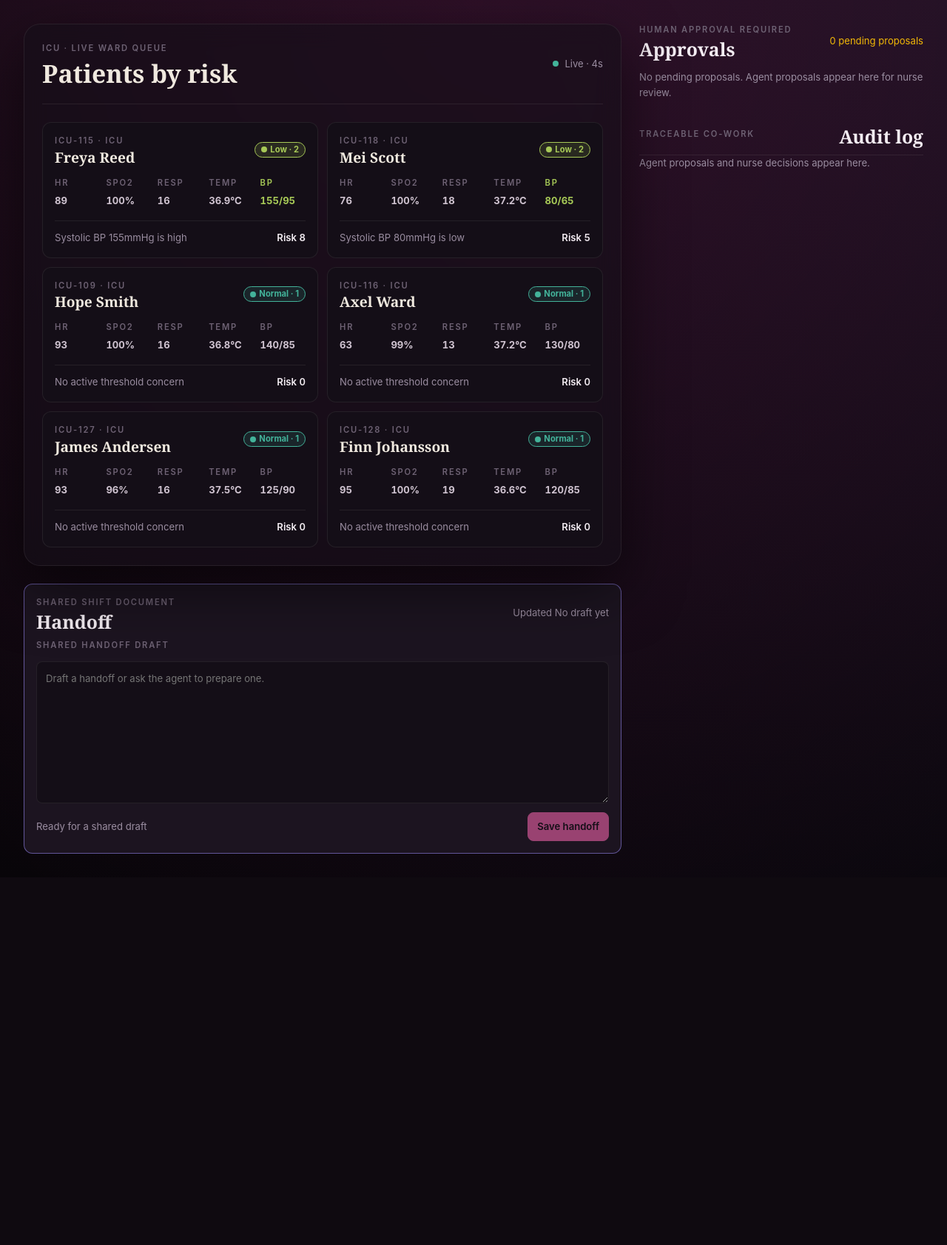
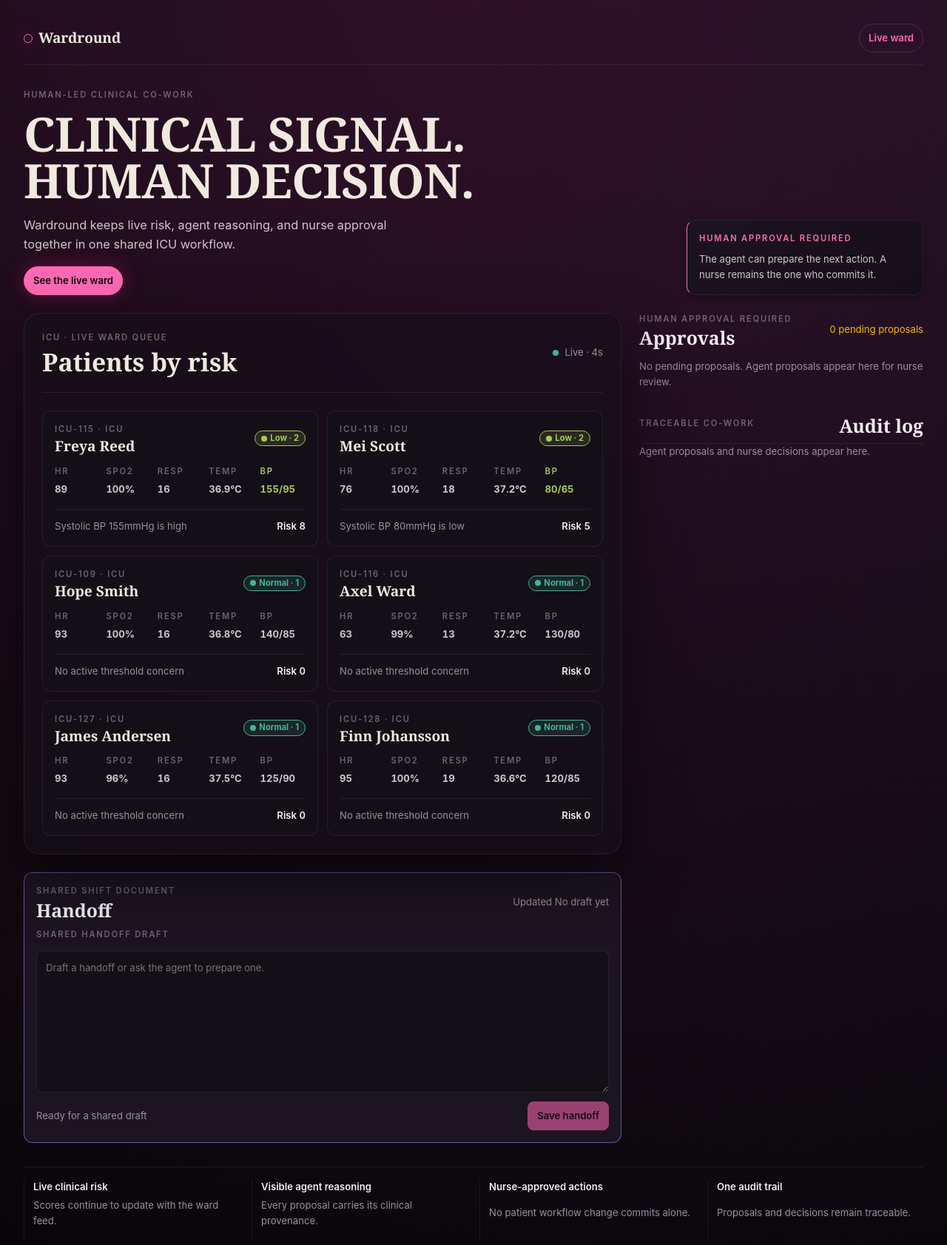
Before and after one commit to Ella-Afonso/pulsecheck, a React (Vite) app: page / in a window 1280 px wide. Shown: the top 1683 px of the page at 74% size. Before the commit the page ends 1186 px from the top, so only its background shows below. Built offline with nearby package versions, Linux system fonts and the light colour scheme.

Commit message:
Add Wardround presentation shell

```diff
--- a/src/App.css
+++ b/src/App.css
@@ -2,6 +2,149 @@
 *::before,
 *::after {
   box-sizing: border-box;
+}
+
+.wardround-app {
+  position: relative;
+  isolation: isolate;
+  overflow: clip;
+}
+
+.app-shell__header,
+.wardround-hero,
+.trust-strip {
+  width: min(100%, calc(var(--sp-16) * 20));
+  margin: 0 auto;
+}
+
+.app-shell__header {
+  display: flex;
+  align-items: center;
+  justify-content: space-between;
+  gap: var(--sp-4);
+  padding-bottom: var(--sp-4);
+  border-bottom: 1px solid var(--border-hair);
+}
+
+.app-shell__brand,
+.app-shell__live-link,
+.wardround-hero__cta {
+  font-size: var(--fs-sm);
+  font-weight: var(--fw-semi);
+  text-decoration: none;
+}
+
+.app-shell__brand {
+  display: inline-flex;
+  align-items: center;
+  gap: var(--sp-2);
+  color: var(--display);
+  font-family: var(--font-display);
+  font-size: var(--fs-h2);
+  letter-spacing: var(--tracking-hero);
+}
+
+.app-shell__brand-mark {
+  width: var(--sp-3);
+  height: var(--sp-3);
+  border: 1px solid var(--brand-rose);
+  border-radius: var(--r-pill);
+  box-shadow: var(--accent-glow);
+}
+
+.app-shell__live-link {
+  padding: var(--sp-2) var(--sp-3);
+  border: 1px solid var(--border-strong);
+  border-radius: var(--r-pill);
+  color: var(--brand-rose);
+}
+
+.app-shell__brand:focus-visible,
+.app-shell__live-link:focus-visible,
+.wardround-hero__cta:focus-visible {
+  outline: none;
+  box-shadow: var(--focus-ring);
+}
+
+.wardround-hero {
+  display: grid;
+  grid-template-columns: minmax(0, 1fr) minmax(calc(var(--sp-16) * 3), calc(var(--sp-16) * 5));
+  align-items: end;
+  gap: var(--sp-8);
+  padding: var(--sp-8) 0 var(--sp-6);
+}
+
+.wardround-hero__copy {
+  min-width: 0;
+}
+
+.wardround-hero__eyebrow,
+.wardround-hero__assurance p {
+  margin: 0;
+  color: var(--text-faint);
+  font-size: var(--fs-micro);
+  font-weight: var(--fw-semi);
+  letter-spacing: var(--tracking-micro);
+  text-transform: uppercase;
+}
+
+.wardround-hero h1 {
+  max-width: calc(var(--sp-16) * 11);
+  margin: var(--sp-3) 0 0;
+  color: var(--display);
+  font-family: var(--font-display);
+  font-size: clamp(2.45rem, 5vw, 4.6rem);
+  font-weight: var(--fw-bold);
+  letter-spacing: var(--tracking-hero);
+  line-height: var(--leading-hero);
+  text-transform: uppercase;
+}
+
+.wardround-hero__summary {
+  max-width: calc(var(--sp-16) * 8);
+  margin: var(--sp-4) 0 0;
+  color: var(--text-body);
+  font-size: var(--fs-lg);
+}
+
+.wardround-hero__cta {
+  display: inline-flex;
+  margin-top: var(--sp-4);
+  padding: var(--sp-2) var(--sp-3);
+  border: 1px solid var(--brand-rose);
+  border-radius: var(--r-pill);
+  background: var(--brand-rose);
+  color: var(--bg-base);
+  box-shadow: var(--accent-glow);
+}
+
+.wardround-hero__assurance {
+  display: grid;
+  gap: var(--sp-2);
+  min-width: 0;
+  padding: var(--sp-4);
+  border: 1px solid var(--border-hair);
+  border-left-color: var(--brand-rose);
+  border-radius: var(--r-md);
+  background: linear-gradient(
+    135deg,
+    color-mix(in srgb, var(--surface-1) 92%, transparent),
+    color-mix(in srgb, var(--surface-inset) 86%, transparent)
+  );
+  box-shadow: var(--shadow-1);
+}
+
+.wardround-hero__assurance p {
+  color: var(--brand-rose);
+}
+
+.wardround-hero__assurance span {
+  color: var(--text-body);
+  font-size: var(--fs-sm);
+}
+
+.wardround-product {
+  scroll-margin-top: var(--sp-4);
 }
 
 .wardround-workspace {
@@ -25,6 +168,41 @@
   grid-template-columns: minmax(0, 1fr);
   min-width: 0;
   gap: var(--sp-6);
+}
+
+.trust-strip {
+  margin-top: var(--sp-8);
+  padding-top: var(--sp-4);
+  border-top: 1px solid var(--border-hair);
+}
+
+.trust-strip__list {
+  display: grid;
+  grid-template-columns: repeat(4, minmax(0, 1fr));
+  gap: var(--sp-4);
+  margin: 0;
+  padding: 0;
+  list-style: none;
+}
+
+.trust-strip__item {
+  display: grid;
+  gap: var(--sp-1);
+  min-width: 0;
+  padding-bottom: var(--sp-4);
+  border-left: 1px solid var(--border-hair);
+  padding-left: var(--sp-3);
+}
+
+.trust-strip__item strong {
+  color: var(--text-hi);
+  font-size: var(--fs-sm);
+  font-weight: var(--fw-semi);
+}
+
+.trust-strip__item span {
+  color: var(--text-muted);
+  font-size: var(--fs-sm);
 }
 
 .handoff-pane {
@@ -181,7 +359,7 @@
   text-transform: uppercase;
 }
 
-.patient-board h1,
+.patient-board h2,
 .patient-card h2 {
   margin: 0;
   color: var(--display);
@@ -189,7 +367,7 @@
   font-weight: var(--fw-bold);
 }
 
-.patient-board h1 {
+.patient-board h2 {
   margin-top: var(--sp-2);
   font-size: var(--fs-display);
   line-height: var(--leading-hero);
@@ -246,6 +424,8 @@
 
   display: grid;
   gap: var(--sp-4);
+  position: relative;
+  isolation: isolate;
   padding: var(--sp-4);
   border: 1px solid var(--border-hair);
   border-radius: var(--r-md);
@@ -254,6 +434,36 @@
     background var(--dur) var(--ease),
     border-color var(--dur) var(--ease),
     transform var(--dur) var(--ease);
+}
+
+.patient-card--committed::after {
+  position: absolute;
+  inset: calc(var(--sp-1) / -2);
+  z-index: 1;
+  border: 1px solid var(--accent);
+  border-radius: calc(var(--r-md) + var(--sp-1));
+  box-shadow: var(--accent-glow);
+  content: "";
+  opacity: 0;
+  pointer-events: none;
+  animation: patient-card-commit-ring 1.2s var(--ease) both;
+}
+
+@keyframes patient-card-commit-ring {
+  0% {
+    opacity: 0;
+    transform: scale(0.985);
+  }
+
+  18% {
+    opacity: 1;
+    transform: scale(1);
+  }
+
+  100% {
+    opacity: 0;
+    transform: scale(1.018);
+  }
 }
 
 .patient-card:hover {
@@ -507,6 +717,15 @@
   border-left-color: var(--agent-line);
   border-radius: var(--r-md);
   background: var(--surface-2);
+  transition:
+    opacity var(--dur) var(--ease),
+    transform var(--dur) var(--ease);
+}
+
+.proposal-card--committing {
+  opacity: 0;
+  pointer-events: none;
+  transform: translateX(calc(var(--sp-3) * -1));
 }
 
 .proposal-card__header {
@@ -573,6 +792,12 @@
   flex: 1;
   padding: var(--sp-2) var(--sp-3);
   border-radius: var(--r-sm);
+}
+
+.proposal-card__approve:disabled,
+.proposal-card__reject:disabled {
+  cursor: wait;
+  opacity: 0.58;
 }
 
 .proposal-card__approve {
@@ -696,16 +921,28 @@
 }
 
 @media (prefers-reduced-motion: reduce) {
-  .patient-card {
+  .patient-card,
+  .proposal-card {
     transition: none;
   }
 
   .patient-card:hover {
     transform: none;
   }
+
+  .patient-card--committed::after {
+    animation: none;
+    opacity: 1;
+    transform: none;
+  }
 }
 
 @media (max-width: 69.99rem) {
+  .wardround-hero {
+    grid-template-columns: minmax(0, 1fr);
+    gap: var(--sp-4);
+  }
+
   .wardround-workspace {
     grid-template-columns: minmax(0, 1fr);
   }
@@ -727,6 +964,25 @@
     grid-template-columns: minmax(0, 1fr);
   }
 
+  .app-shell__header,
+  .wardround-hero,
+  .trust-strip {
+    width: 100%;
+  }
+
+  .wardround-hero {
+    padding-top: var(--sp-6);
+  }
+
+  .wardround-hero h1 {
+    font-size: clamp(2.35rem, 14vw, 3.5rem);
+  }
+
+  .trust-strip__list {
+    grid-template-columns: minmax(0, 1fr);
+    gap: var(--sp-3);
+  }
+
   .patient-board {
     padding: var(--sp-4);
   }
--- a/src/App.jsx
+++ b/src/App.jsx
@@ -1,9 +1,12 @@
 import { useEffect } from "react";
 import "./App.css";
 import { ApprovalsRail } from "./components/ApprovalsRail";
+import { AppShell } from "./components/AppShell";
 import { AuditLog } from "./components/AuditLog";
 import { HandoffPane } from "./components/HandoffPane";
+import { Hero } from "./components/Hero";
 import { PatientBoard } from "./components/PatientBoard";
+import { TrustStrip } from "./components/TrustStrip";
 import { useVitalsFeed } from "./hooks/useVitalsFeed";
 import { registerWardTools } from "./tools/registerWardTools";
 
@@ -25,7 +28,9 @@
   }, []);
 
   return (
-    <main className="wardround-app">
+    <AppShell>
+      <Hero />
+      <section className="wardround-product" id="live-ward" aria-label="Live Wardround workspace">
         <div className="wardround-workspace">
           <div className="wardround-primary">
             <PatientBoard />
@@ -36,6 +41,8 @@
             <AuditLog />
           </aside>
         </div>
-    </main>
+      </section>
+      <TrustStrip />
+    </AppShell>
   );
 }
--- /dev/null
+++ b/src/components/AppShell.jsx
@@ -0,0 +1,16 @@
+export function AppShell({ children }) {
+  return (
+    <main className="wardround-app">
+      <header className="app-shell__header">
+        <a className="app-shell__brand" href="#live-ward" aria-label="Wardround live ward">
+          <span className="app-shell__brand-mark" aria-hidden="true" />
+          <span>Wardround</span>
+        </a>
+        <a className="app-shell__live-link" href="#live-ward">
+          Live ward
+        </a>
+      </header>
+      {children}
+    </main>
+  );
+}
--- /dev/null
+++ b/src/components/Hero.jsx
@@ -0,0 +1,24 @@
+export function Hero() {
+  return (
+    <section className="wardround-hero" aria-labelledby="wardround-hero-title">
+      <div className="wardround-hero__copy">
+        <p className="wardround-hero__eyebrow">Human-led clinical co-work</p>
+        <h1 id="wardround-hero-title">Clinical signal. Human decision.</h1>
+        <p className="wardround-hero__summary">
+          Wardround keeps live risk, agent reasoning, and nurse approval together in
+          one shared ICU workflow.
+        </p>
+        <a className="wardround-hero__cta" href="#live-ward">
+          See the live ward
+        </a>
+      </div>
+
+      <aside className="wardround-hero__assurance" aria-label="Wardround safeguard">
+        <p>Human approval required</p>
+        <span>
+          The agent can prepare the next action. A nurse remains the one who commits it.
+        </span>
+      </aside>
+    </section>
+  );
+}
--- a/src/components/PatientBoard.jsx
+++ b/src/components/PatientBoard.jsx
@@ -1,19 +1,35 @@
+import { useEffect } from "react";
 import { useWardStore } from "../state/useWardStore";
 import { PatientCard } from "./PatientCard";
+
+const COMMIT_MARKER_DURATION_MS = 1_200;
 
 export function PatientBoard() {
   const patients = useWardStore((state) => state.patients);
   const triageOrderOverride = useWardStore((state) => state.triageOrderOverride);
+  const lastCommittedId = useWardStore((state) => state.lastCommittedId);
+  const clearLastCommittedId = useWardStore((state) => state.clearLastCommittedId);
   const boardHeading = triageOrderOverride
     ? "Nurse-approved triage order"
     : "Patients by risk";
+
+  useEffect(() => {
+    if (!lastCommittedId) return undefined;
+
+    const committedId = lastCommittedId;
+    const timeoutId = window.setTimeout(() => {
+      clearLastCommittedId(committedId);
+    }, COMMIT_MARKER_DURATION_MS);
+
+    return () => window.clearTimeout(timeoutId);
+  }, [clearLastCommittedId, lastCommittedId]);
 
   return (
     <section className="patient-board" aria-labelledby="patient-board-title">
       <header className="patient-board__header">
         <div>
           <p className="patient-board__eyebrow">ICU · live ward queue</p>
-          <h1 id="patient-board-title">{boardHeading}</h1>
+          <h2 id="patient-board-title">{boardHeading}</h2>
         </div>
         <div className="patient-board__signals">
           {triageOrderOverride ? (
@@ -29,7 +45,11 @@
 
       <div className="patient-board__list">
         {patients.map((patient) => (
-          <PatientCard key={patient.patient_id} patient={patient} />
+          <PatientCard
+            key={patient.patient_id}
+            patient={patient}
+            isRecentlyCommitted={patient.patient_id === lastCommittedId}
+          />
         ))}
       </div>
     </section>
--- a/src/components/PatientCard.jsx
+++ b/src/components/PatientCard.jsx
@@ -28,7 +28,7 @@
   return `${flagLabel(flag)} from an approved agent proposal`;
 }
 
-export function PatientCard({ patient }) {
+export function PatientCard({ patient, isRecentlyCommitted = false }) {
   const { vitals, topConcern } = patient;
   const severity = patient.severity ?? 1;
   const flag = patient.workflow?.flag;
@@ -40,7 +40,11 @@
     : null;
 
   return (
-    <article className={`patient-card patient-card--severity-${severity}`}>
+    <article
+      className={`patient-card patient-card--severity-${severity}${
+        isRecentlyCommitted ? " patient-card--committed" : ""
+      }`}
+    >
       <div className="patient-card__header">
         <div>
           <p className="patient-card__eyebrow">
--- /dev/null
+++ b/src/components/TrustStrip.jsx
@@ -0,0 +1,21 @@
+const TRUST_ITEMS = [
+  ["Live clinical risk", "Scores continue to update with the ward feed."],
+  ["Visible agent reasoning", "Every proposal carries its clinical provenance."],
+  ["Nurse-approved actions", "No patient workflow change commits alone."],
+  ["One audit trail", "Proposals and decisions remain traceable."],
+];
+
+export function TrustStrip() {
+  return (
+    <section className="trust-strip" aria-label="Wardround safeguards">
+      <ul className="trust-strip__list">
+        {TRUST_ITEMS.map(([label, detail]) => (
+          <li className="trust-strip__item" key={label}>
+            <strong>{label}</strong>
+            <span>{detail}</span>
+          </li>
+        ))}
+      </ul>
+    </section>
+  );
+}
--- a/src/state/useWardStore.js
+++ b/src/state/useWardStore.js
@@ -323,6 +323,7 @@
   patients: initialPatients,
   thresholds: alertThresholds,
   triageOrderOverride: null,
+  lastCommittedId: null,
   handoffDraft: {
     content: "",
     authoredBy: null,
@@ -450,6 +451,9 @@
 
     set((state) => ({
       patients: result.patients,
+      ...(proposal.patient_id
+        ? { lastCommittedId: proposal.patient_id }
+        : {}),
       ...(Object.hasOwn(result, "triageOrderOverride")
         ? { triageOrderOverride: result.triageOrderOverride }
         : {}),
@@ -469,6 +473,13 @@
     }));
 
     return { ok: true, committed: result.committed };
+  },
+  clearLastCommittedId: (patientId) => {
+    set((state) =>
+      state.lastCommittedId === patientId
+        ? { lastCommittedId: null }
+        : state,
+    );
   },
   rejectProposal: (proposalId) => {
     const proposal = get().pendingProposals.find(
```
Also changed, not shown: src/components/ProposalCard.jsx (+43 -2 lines). Lines whose indentation alone changed are shown as unchanged.
